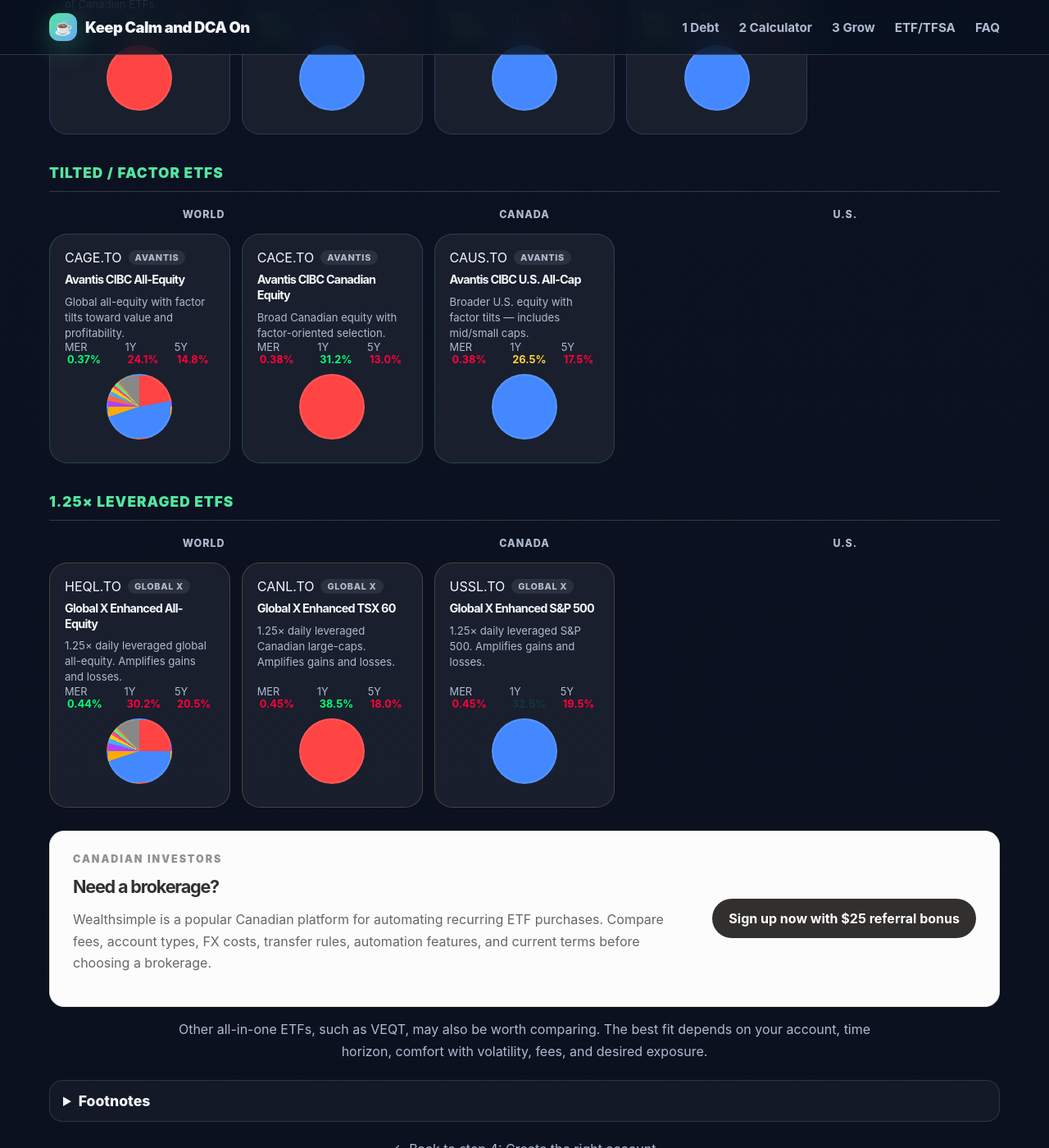
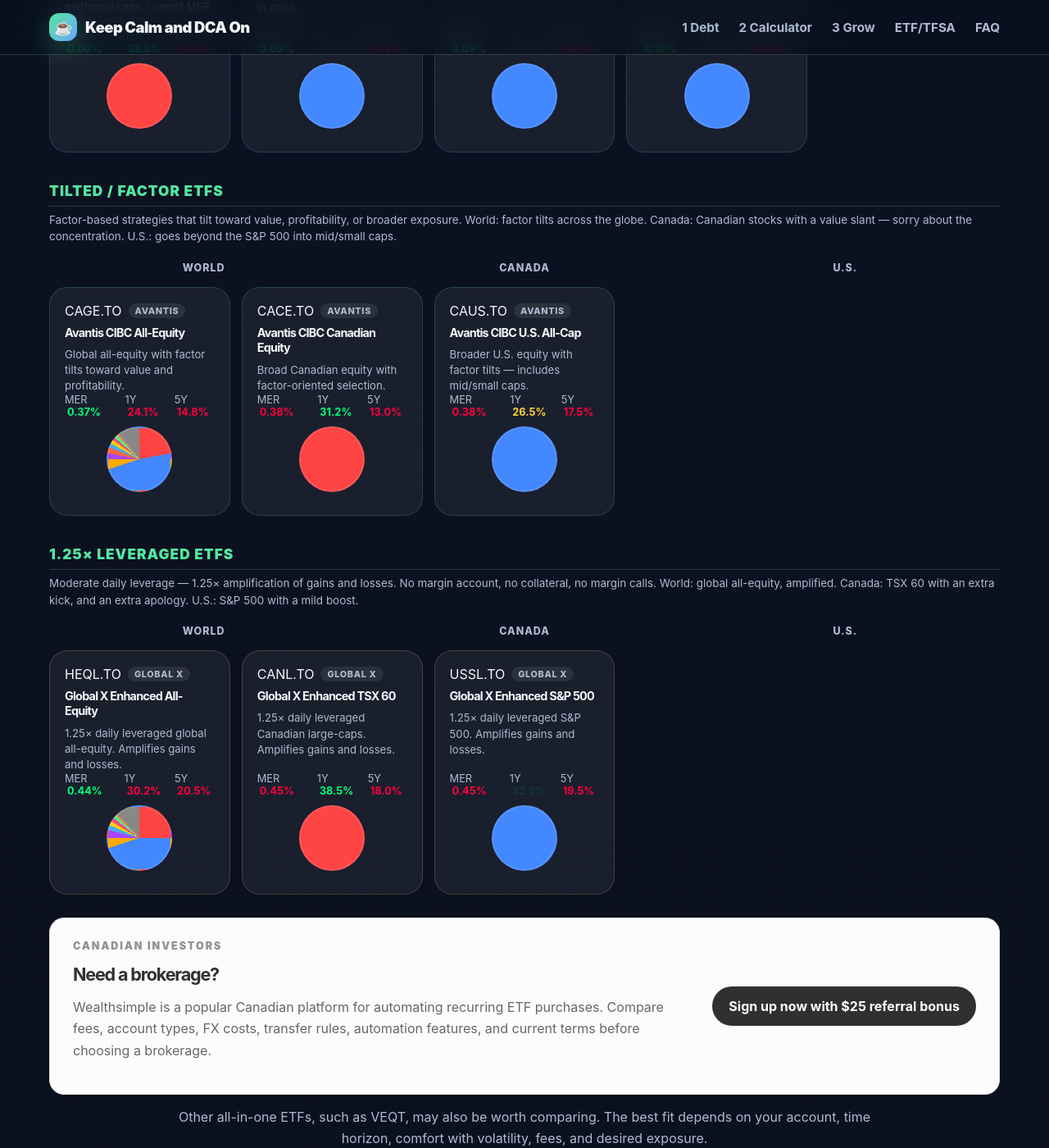
Before and after one commit to thestamp/dcathedip, a Jekyll site: the page built from index.html, in a window 1280 px wide and 1400 px high, scrolled down 11670 px. Shown: the whole window at 82% size. Built offline with Jekyll 4.4.1, drawn with Linux system fonts in a browser that asks for light colours; some of the changed text lies outside the part shown.

Commit message:
Add subheadings to each ETF section with gentle Canadian jokes

```diff
--- a/assets/css/styles.css
+++ b/assets/css/styles.css
@@ -611,8 +611,11 @@
 .etf-section { margin-bottom: 28px; }
 .etf-section-header {
   font-size: 1.08rem; font-weight: 900; color: var(--green);
-  padding: 8px 0 12px; border-bottom: 1px solid var(--border);
-  margin-bottom: 14px; text-transform: uppercase; letter-spacing: 0.06em;
+  padding: 8px 0 8px; border-bottom: 1px solid var(--border);
+  margin-bottom: 6px; text-transform: uppercase; letter-spacing: 0.06em;
+}
+.etf-section-sub {
+  font-size: 0.84rem; color: var(--muted); margin: 0 0 14px; line-height: 1.5;
 }
 .etf-matrix-headers {
   display: grid; grid-template-columns: 1fr 1fr 1fr; gap: 14px;
--- a/assets/js/app.js
+++ b/assets/js/app.js
@@ -304,10 +304,12 @@
         </div>
         <div class="etf-section">
           <div class="etf-section-header">U.S. — High Leverage</div>
+          <p class="etf-section-sub">2× and 3× daily S&P 500. Extreme risk with daily reset decay — not for buy-and-hold.</p>
           <div class="etf-cards">${usLev.map(e => renderHighLevCard(e, usLev)).join("")}</div>
         </div>
         <div class="etf-section">
           <div class="etf-section-header">Canada — High Leverage</div>
+          <p class="etf-section-sub">2× and 3× daily TSX 60. For traders who can handle the volatility, and the apology for it.</p>
           <div class="etf-cards">${caLev.map(e => renderHighLevCard(e, caLev)).join("")}</div>
         </div>
       `;
@@ -331,6 +333,7 @@
         </div>
         <div class="etf-section">
           <div class="etf-section-header">Standard Broad-Market ETFs</div>
+          <p class="etf-section-sub">World: one-ticket global diversification. Canada: like a double-double — reliable, comfortable, very Canadian. U.S.: the world's largest market in a single ETF.</p>
           <div class="etf-matrix-headers">
             <span class="etf-matrix-h">World</span>
             <span class="etf-matrix-h">Canada</span>
@@ -340,6 +343,7 @@
         </div>
         <div class="etf-section">
           <div class="etf-section-header">Tilted / Factor ETFs</div>
+          <p class="etf-section-sub">Factor-based strategies that tilt toward value, profitability, or broader exposure. World: factor tilts across the globe. Canada: Canadian stocks with a value slant — sorry about the concentration. U.S.: goes beyond the S&P 500 into mid/small caps.</p>
           <div class="etf-matrix-headers">
             <span class="etf-matrix-h">World</span>
             <span class="etf-matrix-h">Canada</span>
@@ -349,6 +353,7 @@
         </div>
         <div class="etf-section">
           <div class="etf-section-header">1.25× Leveraged ETFs</div>
+          <p class="etf-section-sub">Moderate daily leverage — 1.25× amplification of gains and losses. No margin account, no collateral, no margin calls. World: global all-equity, amplified. Canada: TSX 60 with an extra kick, and an extra apology. U.S.: S&P 500 with a mild boost.</p>
           <div class="etf-matrix-headers">
             <span class="etf-matrix-h">World</span>
             <span class="etf-matrix-h">Canada</span>
```
